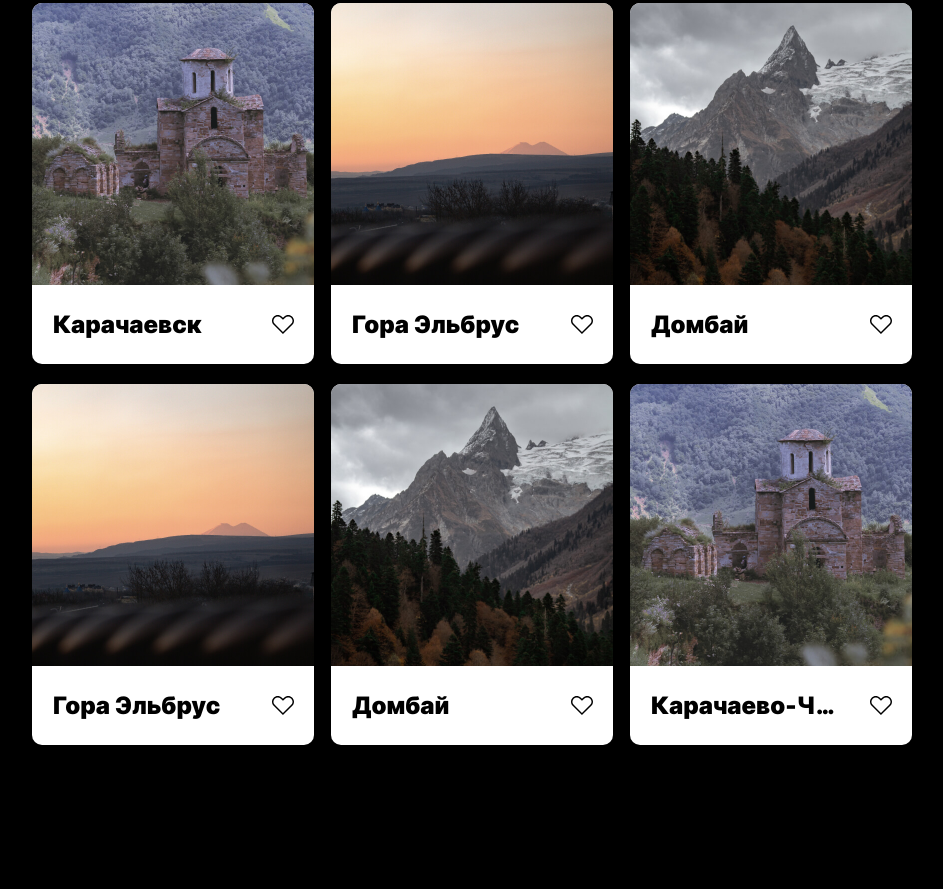
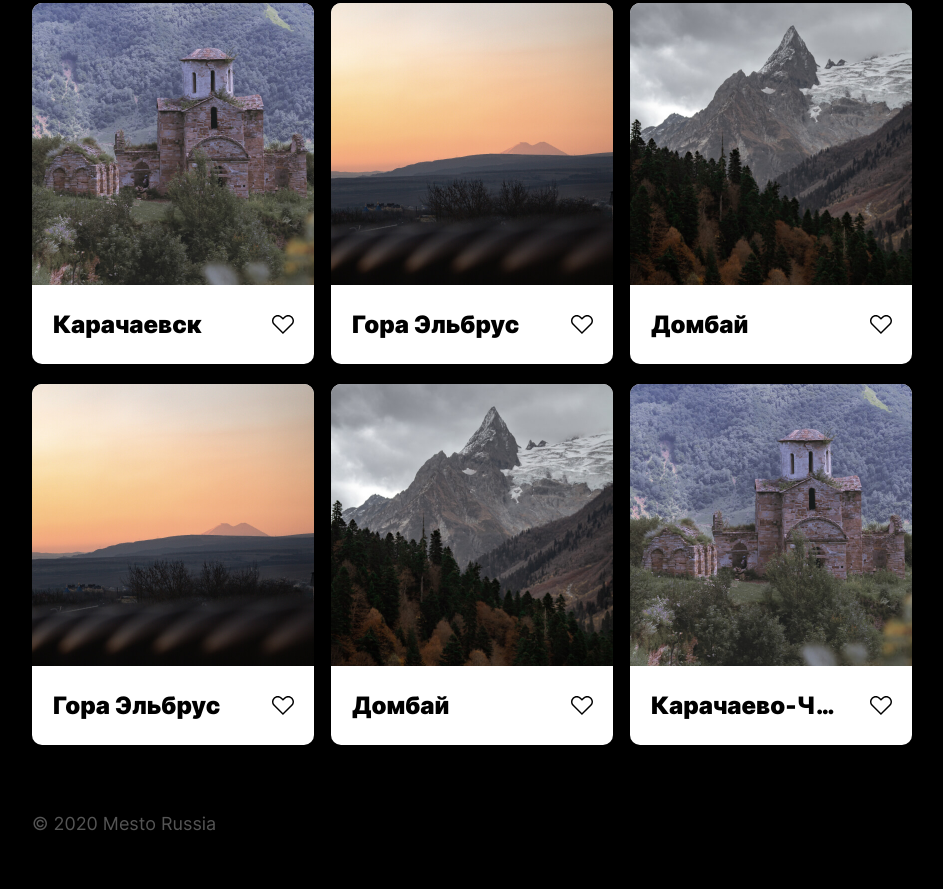
Before and after one commit to BobrikAU/mesto-project, a plain HTML site: page index.html in a window 1280 px wide. Shown: the part 327-1216 px from the top of the page, without its empty margins (168-1111 px from the left). Before the commit the page ends 1072 px from the top, so only its background shows below. Drawn offline with Linux system fonts and the light colour scheme.

Commit message:
footer ist fertig

```diff
--- /dev/null
+++ b/blocks/footer/__copyright/footer__copyright.css
@@ -0,0 +1,15 @@
+.footer__copyright {
+  margin: 68px 0 0;
+  color: #545454;
+  font-size: 18px;
+  line-height: 1.22;
+  font-weight: 400;
+}
+
+@media screen and (max-width: 330px) {
+  .footer__copyright {
+    margin-top: 48px;
+    margin-left: 19px;
+    font-size: 14px;
+  }
+}
--- /dev/null
+++ b/blocks/footer/footer.css
@@ -0,0 +1,11 @@
+.footer {
+  width: 100%;
+  max-width: 880px;
+  min-height: 144px;
+}
+
+@media screen and (max-width: 330px) {
+  .footer {
+    min-height: 98px;
+  }
+}
--- a/index.html
+++ b/index.html
@@ -70,5 +70,8 @@
       </li>
     </ul>
   </main>
+  <footer class="footer">
+    <p class="footer__copyright">&copy; 2020 Mesto Russia</p>
+  </footer>
 </body>
 </html>
--- a/pages/index.css
+++ b/pages/index.css
@@ -20,3 +20,5 @@
 @import url(../blocks/photos/__container/photos__container.css);
 @import url(../blocks/photos/__caption/photos__caption.css);
 @import url(../blocks/photos/__like/photos__like.css);
+@import url(../blocks/footer/footer.css);
+@import url(../blocks/footer/__copyright/footer__copyright.css);
```
